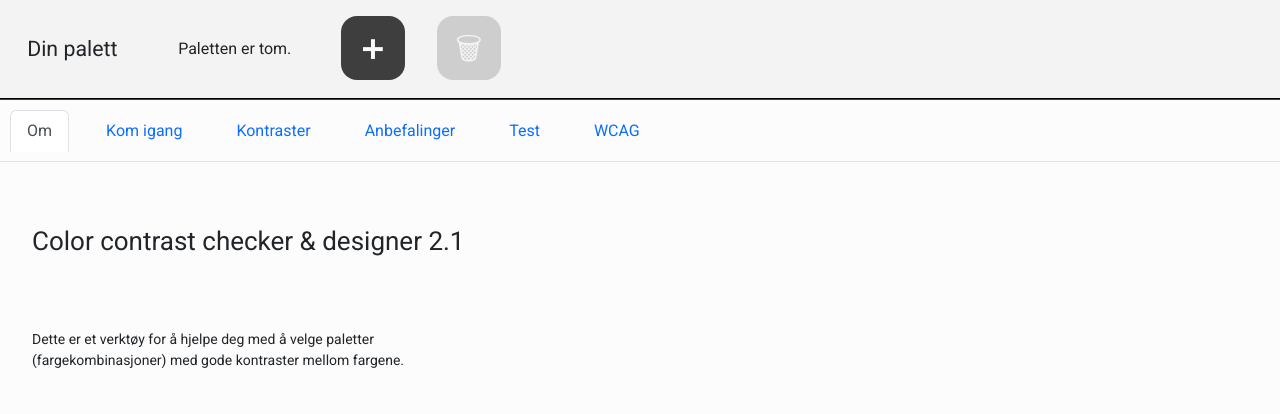
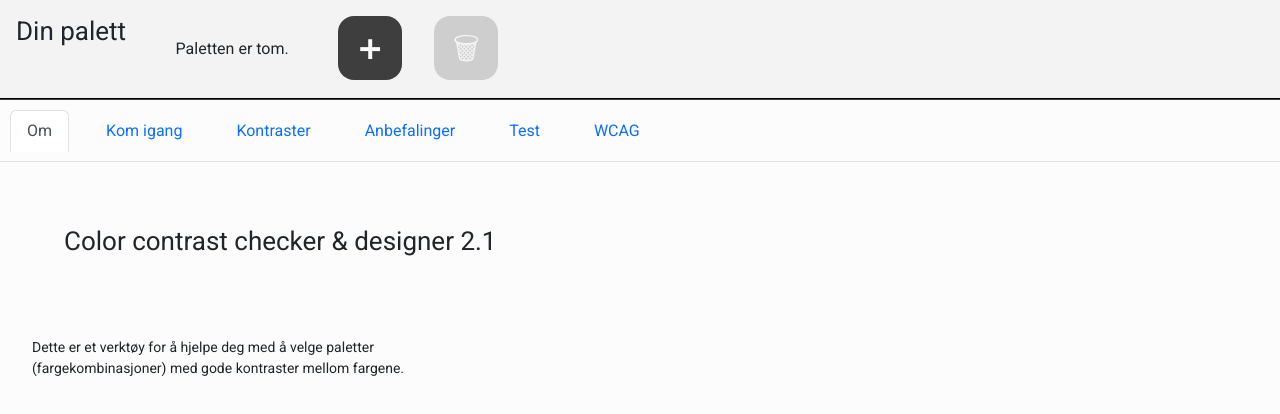
Before and after one commit to NorskRegnesentral/ccc21, a React (Create React App) app: page /#/ in a window 1280 px wide. Shown: the top 414 px of the page. Built offline with nearby package versions, Linux system fonts and the light colour scheme.

Commit message:
made palette header a real header (h1)

```diff
--- a/src/components/myColors/myColors.css
+++ b/src/components/myColors/myColors.css
@@ -87,14 +87,9 @@
     }
 }
 
-.color-bar-heading {
-    grid-area: heading;
-    padding: .7rem 0.7rem 0.7rem .7rem;
-    font-size: 16pt;
+h1 {
     margin: 1rem;
-    display: flex;
-    align-items: center;
-    justify-content: center;
+    text-align: center;
 }
 
 .my-color-list-item {
--- a/src/components/myColors/myColors.jsx
+++ b/src/components/myColors/myColors.jsx
@@ -36,9 +36,9 @@ const MyColors = ({ colorList, setColorList, direction, setDirection }) => {
 
   return (
     <div className="adaptive-bar"  aria-label={t('my-colors-heading')}>
-      <div className="color-bar-heading">
+      <h1 class="big-title">
         {t('my-colors-heading')}
-      </div>
+      </h1>
       <ul className="adaptive-color-list">
         <li className={`my-color-list-item ${colorList.length > 0 ? "disabled-message" : "enabled-message"}`}>
           <div className="empty-message">{t('my-colors-empty')}</div>
```
